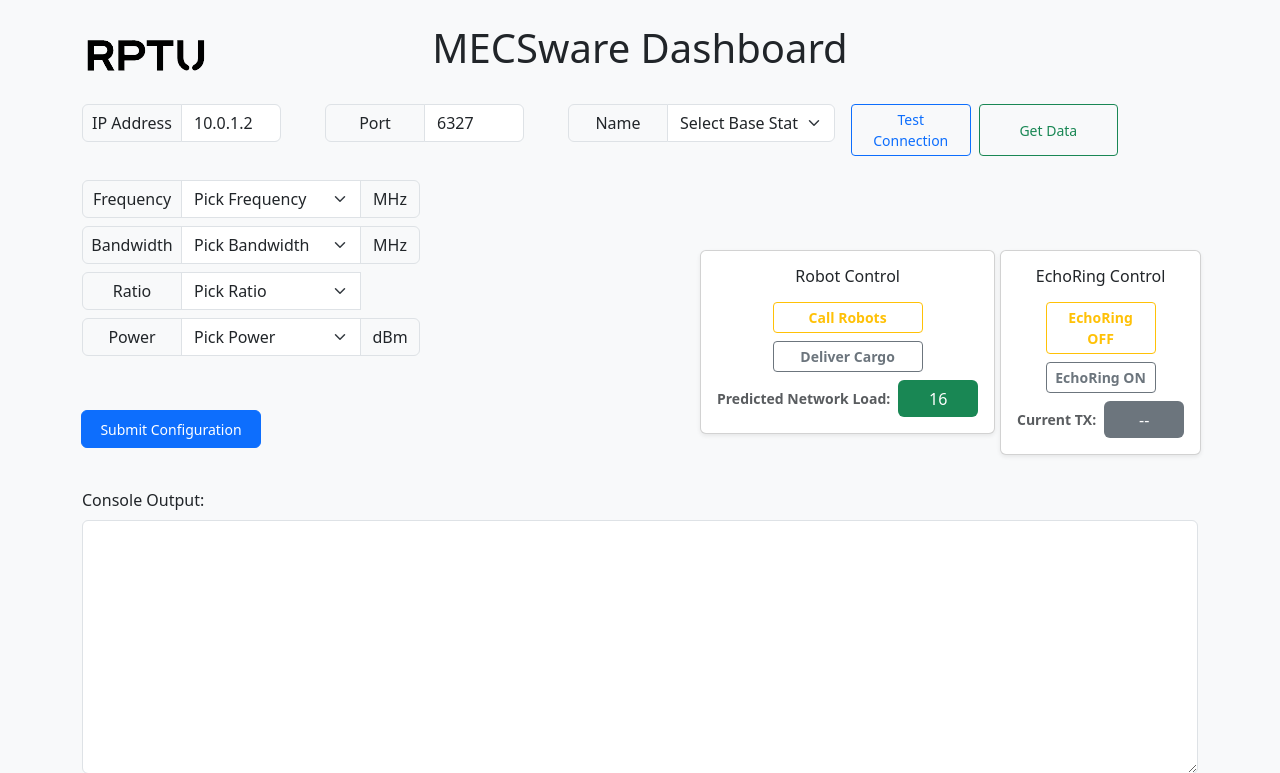
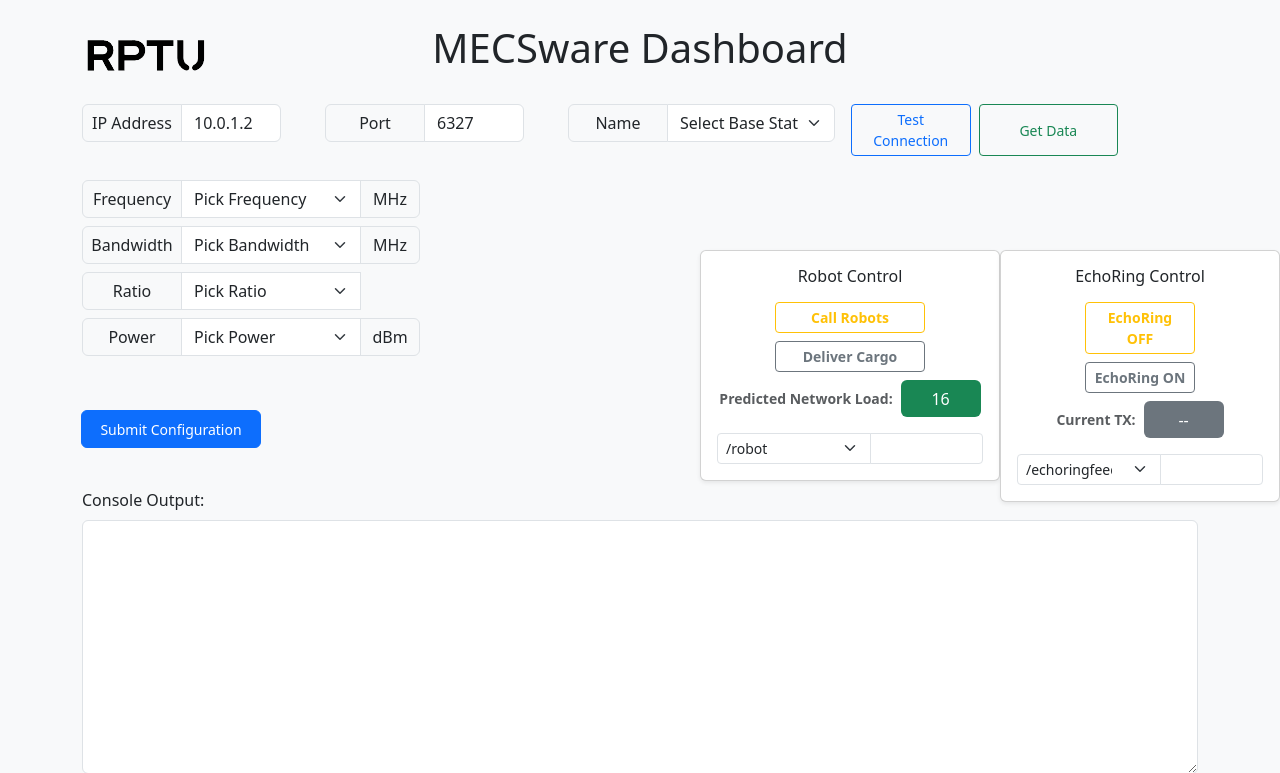
Before and after one commit to WICON-RPTU/MECSware-EchoRing_Dashboard, a Flask app: page / in a window 1280 px wide. Shown: the top 773 px of the page. Run offline with Flask 3, Linux system fonts and the light colour scheme.

Commit message:
Add MQTT topic monitoring dropdowns

```diff
--- a/app.py
+++ b/app.py
@@ -13,10 +13,11 @@
 # MQTT subscriber config
 MQTT_SUB_BROKER = "10.0.5.3"
 MQTT_SUB_PORT = 1335
-MQTT_SUB_TOPIC = "/echoringfeedback"
+MQTT_SUB_TOPIC = "#"  # subscribe to all topics
 
-# Store latest received MQTT message
+# Store latest received MQTT messages
 latest_echoring_message = "--"
+latest_messages = {}
 
 
 @app.route('/')
@@ -115,6 +116,13 @@
     return jsonify({"status": latest_echoring_message})
 
 
+@app.route('/api/mqtt-message')
+def mqtt_message():
+    topic = request.args.get('topic')
+    message = latest_messages.get(topic, "--")
+    return jsonify({"message": message})
+
+
 # MQTT Subscriber Thread
 def on_connect(client, userdata, flags, rc):
     print("[MQTT] Connected with result code", rc)
@@ -125,7 +133,9 @@
     global latest_echoring_message
     message = msg.payload.decode()
     print(f"[MQTT] Topic: {msg.topic}, Message: {message}")
-    latest_echoring_message = message
+    latest_messages[msg.topic] = message
+    if msg.topic == "/echoringfeedback":
+        latest_echoring_message = message
 
 
 def mqtt_subscriber():
--- a/templates/index.html
+++ b/templates/index.html
@@ -240,6 +240,14 @@
           <div class="text-muted small fw-bold">Predicted Network Load:</div>
           <div id="robotStatus" class="status-box bg-secondary text-white">--</div>
         </div>
+        <!-- MQTT topic selection -->
+        <div class="input-group input-group-sm mt-2">
+          <select id="robotTopic" class="form-select">
+            <option value="/robot">/robot</option>
+            <option value="/echoringfeedback">/echoringfeedback</option>
+          </select>
+          <input id="robotTopicMsg" class="form-control" readonly>
+        </div>
       </div>
     </div>
   </div>
@@ -255,6 +263,14 @@
         <div class="d-flex align-items-center gap-2">
           <div class="text-muted small fw-bold">Current TX:</div>
           <div id="echoringStatus" class="status-box bg-secondary text-white">--</div>
+        </div>
+        <!-- MQTT topic selection -->
+        <div class="input-group input-group-sm mt-2">
+          <select id="echoringTopic" class="form-select">
+            <option value="/echoringfeedback">/echoringfeedback</option>
+            <option value="/robot">/robot</option>
+          </select>
+          <input id="echoringTopicMsg" class="form-control" readonly>
         </div>
       </div>
     </div>
@@ -346,7 +362,7 @@
             statusBox.className = 'status-box bg-danger text-white';
         }
     }
-        setInterval(updateRandom, 1000);
+setInterval(updateRandom, 1000);
 
     function fetchEchoringStatus() {
         fetch('/api/echoring-status')
@@ -359,8 +375,23 @@
         });
     }
 
+    function fetchSelectedTopic(selectId, inputId) {
+        const topic = document.getElementById(selectId).value;
+        if (!topic) return;
+        fetch('/api/mqtt-message?topic=' + encodeURIComponent(topic))
+            .then(response => response.json())
+            .then(data => {
+                document.getElementById(inputId).value = data.message || '--';
+            })
+            .catch(error => {
+                console.error('Error fetching topic message:', error);
+            });
+    }
+
 // Start polling every 2 seconds
 setInterval(fetchEchoringStatus, 2000);
+setInterval(() => fetchSelectedTopic('robotTopic', 'robotTopicMsg'), 2000);
+setInterval(() => fetchSelectedTopic('echoringTopic', 'echoringTopicMsg'), 2000);
 
 
 </script>
```
